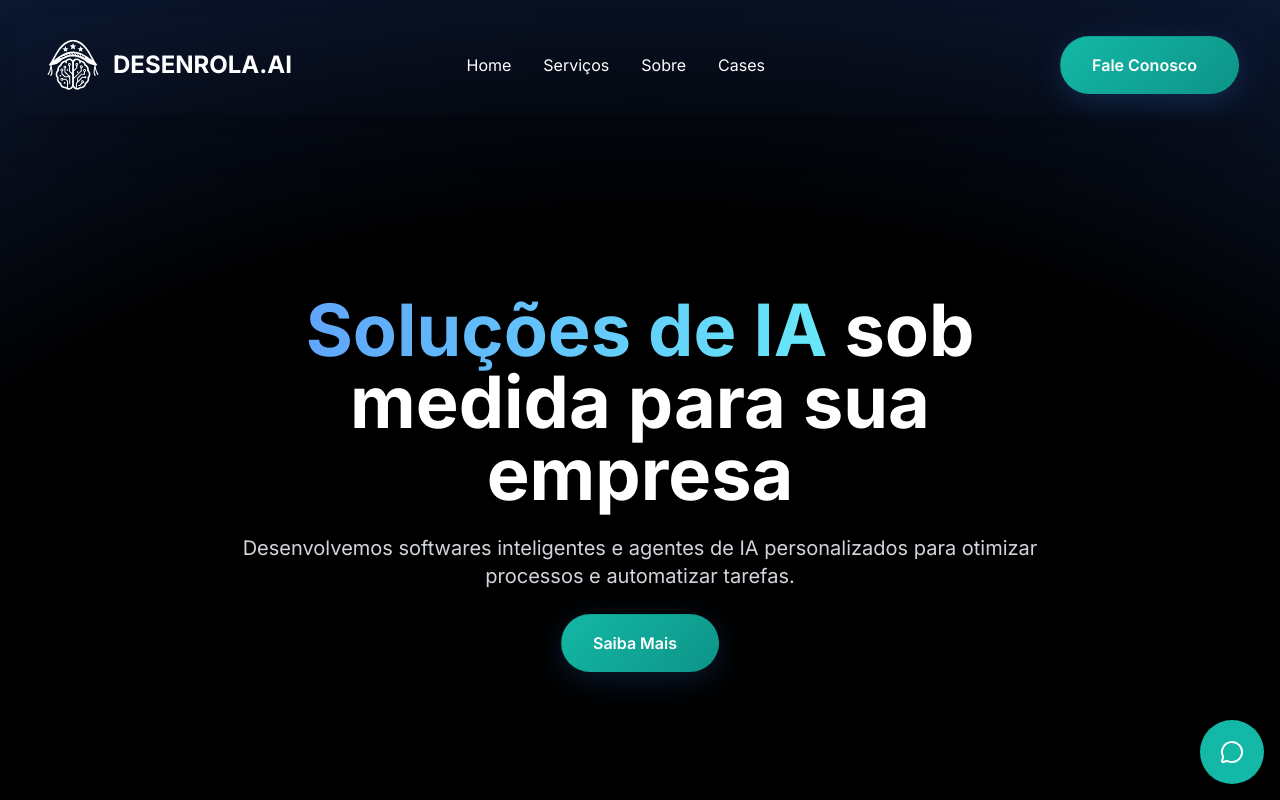
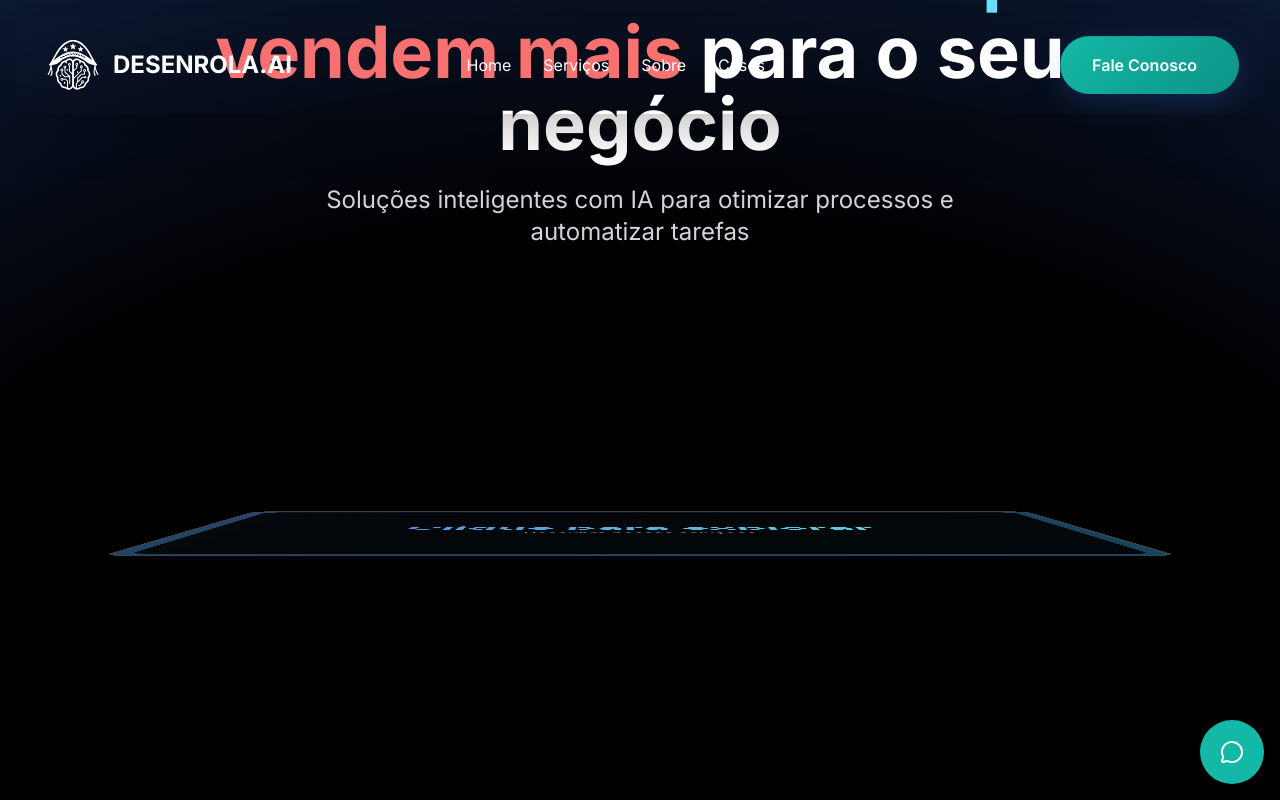
Before and after one commit to italolima01/desenrolaai-master, a Next.js app: page / in a window 1280 px wide. Shown: the top 800 px of the page. Built offline with nearby package versions, Linux system fonts and the light colour scheme.

Commit message:
ajustes visuais na hero

```diff
--- a/src/app/page.tsx
+++ b/src/app/page.tsx
@@ -1,6 +1,7 @@
 'use client';
 
 import dynamic from 'next/dynamic';
+import { useState } from 'react';
 import CasesSection from '@/components/CasesSection';
 import FaqSection from '@/components/FaqSection';
 import CtaSection from '@/components/CtaSection';
@@ -8,21 +9,31 @@ import FeatureSection from '@/components/FeaturesSection';
 import InnovationSection from '@/components/InnovationSection';
 import Navbar from '@/components/Navbar';
 import ServicesSection from '@/components/ServicesSection';
+import TabletModal from '@/components/TabletModal';
 
 const HeroSection = dynamic(() => import('@/components/HeroSection'), { ssr: false });
 const Footer = dynamic(() => import('@/components/Footer'), { ssr: false });
 
 export default function Home() {
+  const [isTabletOpen, setIsTabletOpen] = useState(false);
+
   return (
     <main className="min-h-screen">
       <Navbar />
-      <HeroSection />
+      <HeroSection onOpenTablet={() => setIsTabletOpen(true)} />
+
+      {/* Tablet Modal with all sections */}
+      <TabletModal isOpen={isTabletOpen} onClose={() => setIsTabletOpen(false)}>
+        <div className="space-y-16">
           <ServicesSection />
           <FeatureSection />
           <CasesSection />
           <InnovationSection />
           <FaqSection />
           <CtaSection />
+        </div>
+      </TabletModal>
+
       <Footer />
     </main>
   );
--- a/src/components/HeroSection.tsx
+++ b/src/components/HeroSection.tsx
@@ -2,11 +2,19 @@
 
 import './animated-button.css';
 import { motion } from 'framer-motion';
-import { Link } from 'react-scroll';
 
-export default function HeroSection() {
+interface HeroSectionProps {
+  onOpenTablet?: () => void;
+}
+
+export default function HeroSection({ onOpenTablet }: HeroSectionProps) {
+  const handleTabletClick = () => {
+    onOpenTablet?.();
+  };
+
   return (
-    <div id="hero" className="relative h-screen flex items-end justify-center text-center overflow-x-hidden pb-32">
+    <>
+      <div id="hero" className="relative h-screen flex flex-col items-center justify-center text-center overflow-hidden">
         {/* Dark Horizon Glow */}
         <div
           className="absolute inset-0 z-0"
@@ -16,12 +24,13 @@ export default function HeroSection() {
         />
 
         {/* Content */}
-      <div className="relative z-10 max-w-4xl mx-auto px-4">
-        <div className="space-y-6">
+        <div className="relative z-10 max-w-6xl mx-auto px-4 w-full">
+          <div className="space-y-8">
             <motion.div
               initial={{ opacity: 0 }}
               animate={{ opacity: 1 }}
               transition={{ duration: 1 }}
+              className="space-y-6"
             >
               <motion.h1
                 initial={{ opacity: 0, y: 30 }}
@@ -32,25 +41,37 @@ export default function HeroSection() {
                   damping: 15,
                   delay: 0.2
                 }}
-              className="text-4xl sm:text-5xl md:text-7xl font-bold mb-6 text-white"
+                className="text-4xl sm:text-5xl md:text-7xl font-bold leading-tight text-white"
               >
+                <span className="block mb-2">
                   <motion.span
                     initial={{ opacity: 0, filter: "blur(8px)" }}
                     animate={{ opacity: 1, filter: "blur(0px)" }}
                     transition={{ duration: 1, delay: 0.3 }}
                     className="bg-clip-text text-transparent bg-gradient-to-r from-blue-400 to-cyan-300"
                   >
-                Soluções de IA
-              </motion.span>{" "}
+                    Desenvolvemos sites que
+                  </motion.span>
+                </span>
+                <span className="block mb-2">
                   <motion.span
                     initial={{ opacity: 0 }}
                     animate={{ opacity: 1 }}
                     transition={{ duration: 1, delay: 0.8 }}
+                    className="text-red-400"
                   >
-                sob medida para sua empresa
+                    vendem mais
                   </motion.span>
+                  {" "}
+                  <motion.span
+                    initial={{ opacity: 0 }}
+                    animate={{ opacity: 1 }}
+                    transition={{ duration: 1, delay: 1 }}
+                  >
+                    para o seu negócio
+                  </motion.span>
+                </span>
               </motion.h1>
-          </motion.div>
 
               <motion.p
                 initial={{ opacity: 0, y: 20 }}
@@ -61,30 +82,120 @@ export default function HeroSection() {
                   damping: 20,
                   delay: 1.2
                 }}
-            className="text-base sm:text-lg md:text-xl mb-8 text-gray-300"
+                className="text-lg sm:text-xl md:text-2xl text-gray-300 max-w-3xl mx-auto"
               >
-            Desenvolvemos softwares inteligentes e agentes de IA personalizados para otimizar processos e automatizar tarefas.
+                Soluções inteligentes com IA para otimizar processos e automatizar tarefas
               </motion.p>
+            </motion.div>
 
+            {/* Tablet Device - Totalmente Deitado (90deg) */}
             <motion.div
-            initial={{ opacity: 0, scale: 0.8 }}
-            animate={{ opacity: 1, scale: 1 }}
-            transition={{ type: "spring", stiffness: 400, damping: 10, delay: 1.6 }}
-            className="inline-block mt-8"
+              initial={{ opacity: 0, y: 50 }}
+              animate={{ opacity: 1, y: 0 }}
+              transition={{
+                type: "spring",
+                stiffness: 80,
+                damping: 20,
+                delay: 1.5
+              }}
+              className="mt-16 flex justify-center items-center"
+              style={{ perspective: '1500px' }}
             >
-            <Link to="services" spy={true} smooth={true} offset={-70} duration={500} className="animated-button">
-              <svg viewBox="0 0 24 24" className="arr-2" xmlns="http://www.w3.org/2000/svg">
-                <path d="M16.1716 10.9999L10.8076 5.63589L12.2218 4.22168L20 11.9999L12.2218 19.778L10.8076 18.3638L16.1716 12.9999H4V10.9999H16.1716Z"></path>
+              <motion.div
+                initial={{ rotateX: 85 }}
+                whileHover={{
+                  rotateX: 60,
+                  scale: 1.05,
+                  transition: { duration: 0.3 }
+                }}
+                whileTap={{ scale: 0.98 }}
+                onClick={handleTabletClick}
+                className="relative cursor-pointer group"
+                style={{
+                  transformStyle: 'preserve-3d',
+                  transformOrigin: 'center center'
+                }}
+              >
+                {/* Tablet Frame - Totalmente deitado */}
+                <div
+                  className="relative w-[320px] sm:w-[500px] md:w-[700px] lg:w-[900px] h-[200px] sm:h-[300px] md:h-[400px] lg:h-[500px] bg-gradient-to-br from-gray-800 to-gray-900 rounded-3xl shadow-2xl border-[6px] border-gray-700 overflow-hidden"
+                  style={{
+                    boxShadow: '0 60px 120px rgba(0, 0, 0, 0.6), 0 30px 60px rgba(0, 0, 0, 0.4), inset 0 -2px 10px rgba(0, 0, 0, 0.3)'
+                  }}
+                >
+                  {/* Screen Glow */}
+                  <div className="absolute inset-0 bg-gradient-to-br from-blue-500/30 to-cyan-500/30 group-hover:from-blue-500/40 group-hover:to-cyan-500/40 transition-all duration-300" />
+
+                  {/* Screen Content Preview */}
+                  <div className="absolute inset-3 bg-black/90 rounded-2xl flex items-center justify-center overflow-hidden">
+                    <div className="text-center space-y-4 p-6">
+                      <motion.div
+                        animate={{
+                          opacity: [0.5, 1, 0.5],
+                        }}
+                        transition={{
+                          duration: 2,
+                          repeat: Infinity,
+                          ease: "easeInOut"
+                        }}
+                        className="text-2xl sm:text-3xl md:text-5xl font-bold bg-clip-text text-transparent bg-gradient-to-r from-blue-400 to-cyan-300"
+                      >
+                        Clique para explorar
+                      </motion.div>
+                      <div className="text-gray-400 text-sm sm:text-base md:text-lg">
+                        Descubra nossas soluções
+                      </div>
+                    </div>
+                  </div>
+
+                  {/* Shine Effect */}
+                  <motion.div
+                    className="absolute inset-0 bg-gradient-to-r from-transparent via-white/10 to-transparent"
+                    animate={{
+                      x: ['-100%', '200%'],
+                    }}
+                    transition={{
+                      duration: 3,
+                      repeat: Infinity,
+                      repeatDelay: 2,
+                      ease: "easeInOut"
+                    }}
+                  />
+                </div>
+
+                {/* Shadow on Surface - Mais próxima e realista */}
+                <div
+                  className="absolute top-0 left-1/2 -translate-x-1/2 w-[95%] h-[95%] bg-black/50 blur-2xl rounded-3xl"
+                  style={{
+                    transform: 'translateX(-50%) translateY(10px) translateZ(-10px)',
+                    zIndex: -1
+                  }}
+                />
+              </motion.div>
+            </motion.div>
+
+            {/* Scroll Indicator */}
+            <motion.div
+              initial={{ opacity: 0 }}
+              animate={{ opacity: 1 }}
+              transition={{ delay: 2, duration: 1 }}
+              className="mt-12"
+            >
+              <div className="flex flex-col items-center gap-2 text-gray-400">
+                <span className="text-sm">Clique no dispositivo</span>
+                <motion.div
+                  animate={{ y: [0, 10, 0] }}
+                  transition={{ duration: 1.5, repeat: Infinity }}
+                >
+                  <svg className="w-6 h-6" fill="none" stroke="currentColor" viewBox="0 0 24 24">
+                    <path strokeLinecap="round" strokeLinejoin="round" strokeWidth={2} d="M19 9l-7 7-7-7" />
                   </svg>
-              <span className="text">Saiba Mais</span>
-              <span className="circle"></span>
-              <svg viewBox="0 0 24" className="arr-1" xmlns="http://www.w3.org/2000/svg">
-                <path d="M16.1716 10.9999L10.8076 5.63589L12.2218 4.22168L20 11.9999L12.2218 19.778L10.8076 18.3638L16.1716 12.9999H4V10.9999H16.1716Z"></path>
-              </svg>
-            </Link>
+                </motion.div>
+              </div>
             </motion.div>
           </div>
         </div>
       </div>
+    </>
   );
 }
--- /dev/null
+++ b/src/components/TabletModal.tsx
@@ -0,0 +1,51 @@
+'use client';
+
+import { motion, AnimatePresence } from 'framer-motion';
+import { X } from 'lucide-react';
+import { ReactNode } from 'react';
+
+interface TabletModalProps {
+  isOpen: boolean;
+  onClose: () => void;
+  children: ReactNode;
+}
+
+export default function TabletModal({ isOpen, onClose, children }: TabletModalProps) {
+  return (
+    <AnimatePresence>
+      {isOpen && (
+        <motion.div
+          initial={{ opacity: 0 }}
+          animate={{ opacity: 1 }}
+          exit={{ opacity: 0 }}
+          className="fixed inset-0 z-50 bg-black"
+          onClick={onClose}
+        >
+          <motion.div
+            initial={{ scale: 0.9, opacity: 0 }}
+            animate={{ scale: 1, opacity: 1 }}
+            exit={{ scale: 0.9, opacity: 0 }}
+            transition={{ type: "spring", stiffness: 300, damping: 30 }}
+            className="relative w-full h-full bg-gradient-to-br from-gray-900 to-black overflow-hidden"
+            onClick={(e) => e.stopPropagation()}
+          >
+            {/* Close Button */}
+            <button
+              onClick={onClose}
+              className="fixed top-6 right-6 z-50 p-3 bg-red-500/20 hover:bg-red-500/40 rounded-full transition-all duration-300 group backdrop-blur-sm border border-red-500/30"
+            >
+              <X className="w-7 h-7 text-white group-hover:rotate-90 transition-transform duration-300" />
+            </button>
+
+            {/* Scrollable Content */}
+            <div className="h-full overflow-y-auto scrollbar-thin scrollbar-thumb-blue-500 scrollbar-track-gray-800">
+              <div className="p-6 sm:p-10 md:p-16 lg:p-20">
+                {children}
+              </div>
+            </div>
+          </motion.div>
+        </motion.div>
+      )}
+    </AnimatePresence>
+  );
+}
```
Also changed, not shown: src/app/globals.css (+25 -0 lines). Lines whose indentation alone changed are shown as unchanged.
